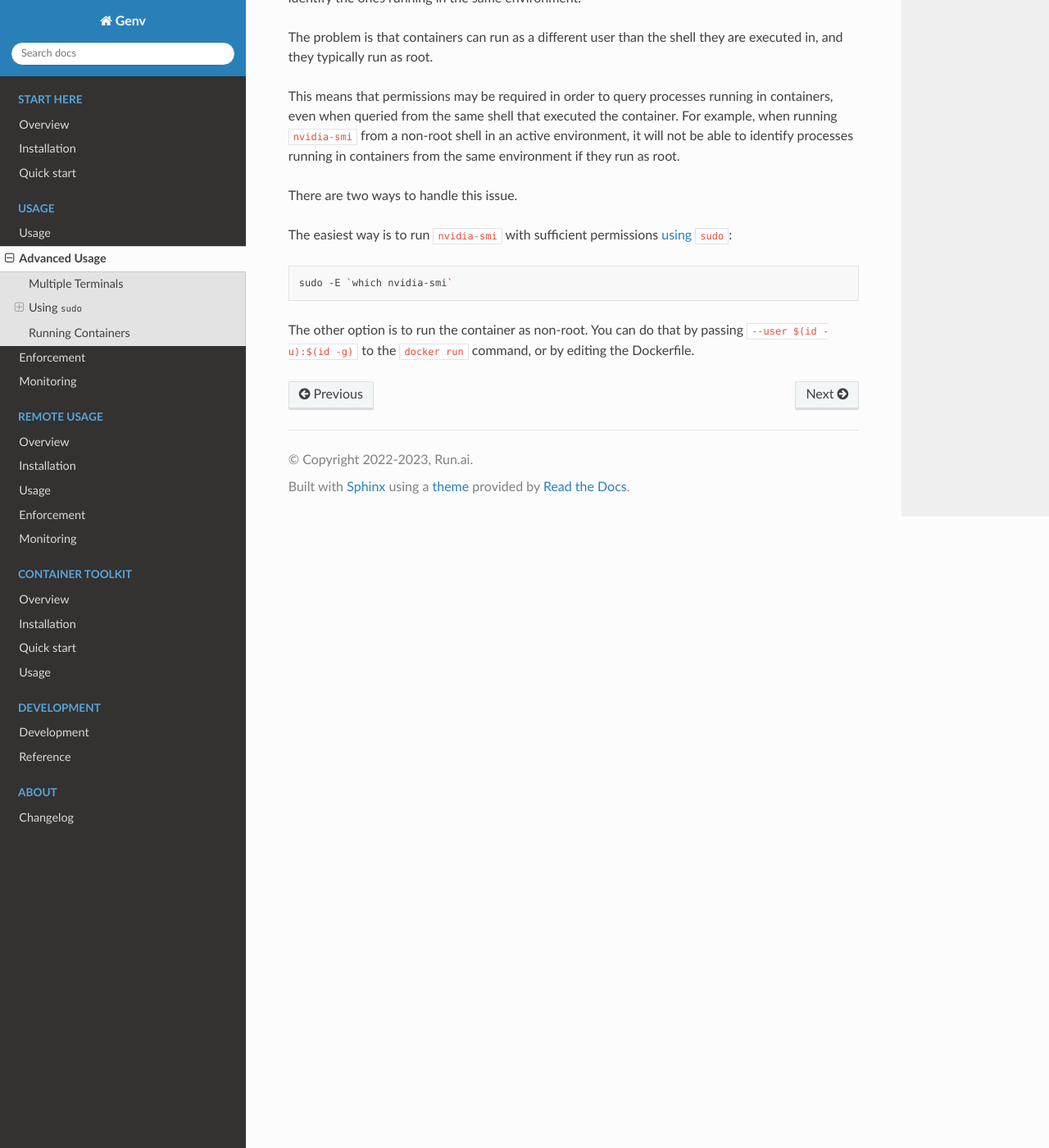
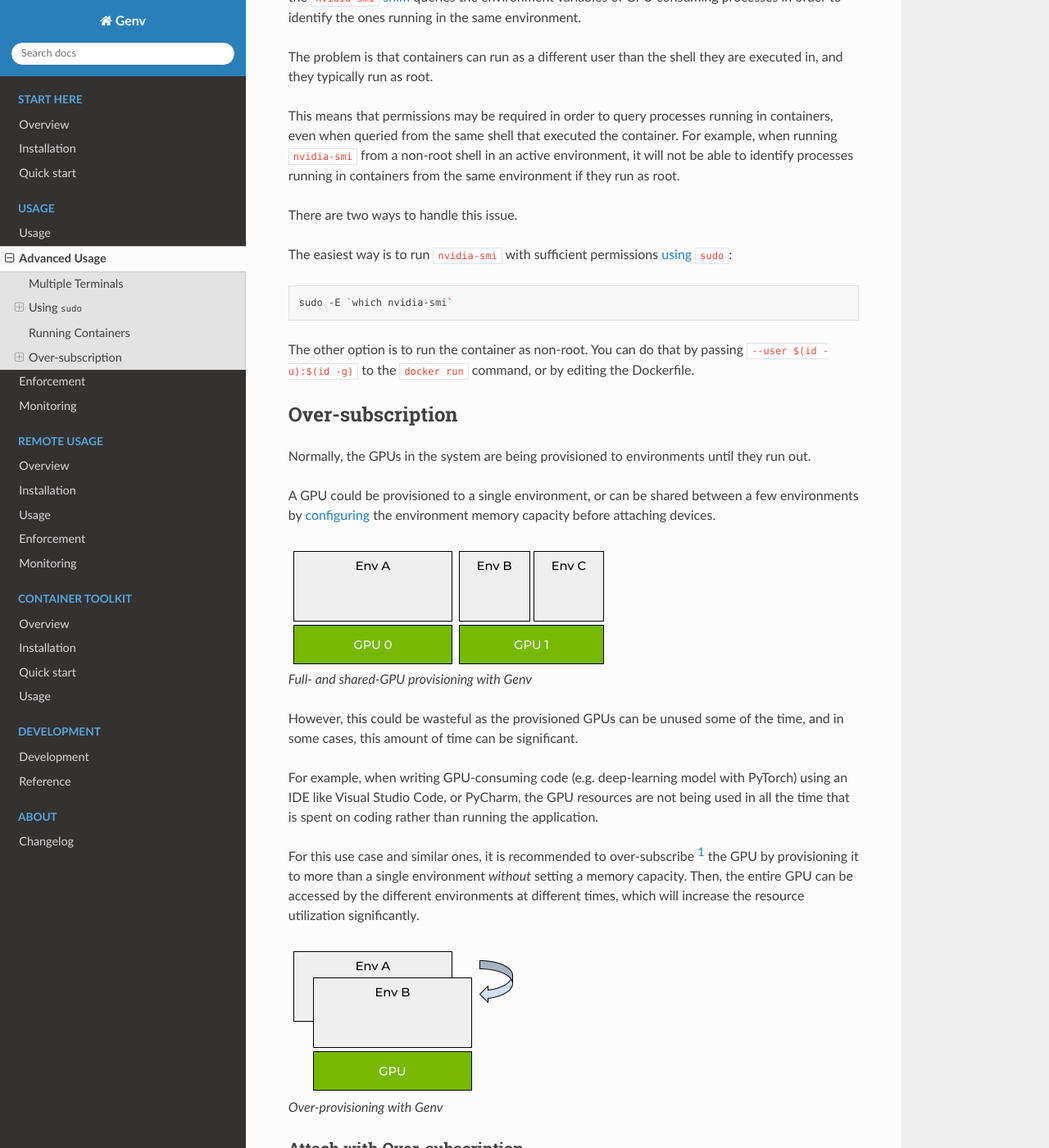
Before and after one commit to run-ai/genv, a Sphinx documentation site: the page built from docs/source/usage/advanced-usage.rst, in a window 1280 px wide and 1400 px high, scrolled down 3079 px. Shown: the whole window at 82% size. Built offline with Sphinx 7.4.7 and the Read the Docs theme 2.0.0, drawn with Linux system fonts in a browser that asks for light colours; some of the changed text lies outside the part shown.

Commit message:
Documented over-subscription

```diff
--- a/docs/source/usage/advanced-usage.rst
+++ b/docs/source/usage/advanced-usage.rst
@@ -142,3 +142,79 @@ The easiest way is to run :code:`nvidia-smi` with sufficient permissions :ref:`u
 
 The other option is to run the container as non-root.
 You can do that by passing :code:`--user $(id -u):$(id -g)` to the :code:`docker run` command, or by editing the Dockerfile.
+
+Over-subscription
+-----------------
+Normally, the GPUs in the system are being provisioned to environments until they run out.
+
+A GPU could be provisioned to a single environment, or can be shared between a few environments by :ref:`configuring <Configure the GPU Memory Capacity>` the environment memory capacity before attaching devices.
+
+.. figure:: provisioning.png
+
+   Full- and shared-GPU provisioning with Genv
+
+However, this could be wasteful as the provisioned GPUs can be unused some of the time, and in some cases, this amount of time can be significant.
+
+For example, when writing GPU-consuming code (e.g. deep-learning model with PyTorch) using an IDE like Visual Studio Code, or PyCharm, the GPU resources are not being used in all the time that is spent on coding rather than running the application.
+
+For this use case and similar ones, it is recommended to over-subscribe [#]_ the GPU by provisioning it to more than a single environment *without* setting a memory capacity.
+Then, the entire GPU can be accessed by the different environments at different times, which will increase the resource utilization significantly.
+
+.. figure:: over-provisioning.png
+
+   Over-provisioning with Genv
+
+Attach with Over-subscription
+~~~~~~~~~~~~~~~~~~~~~~~~~~~~~
+By default, Genv does not over-subscribe GPUs.
+This means that once a GPU is fully provisioned - either to a single environment or multiple ones - it cannot be attached anymore.
+
+To attach a GPU with over-subscription you will need to pass the argument :code:`-o` or :code:`--over-subscribe` to the :code:`genv attach` command.
+For example:
+
+.. code-block:: shell
+
+   genv attach --index 0 -o
+
+Another example:
+
+.. code-block:: shell
+
+   genv attach --count 2 --over-subscribe
+
+Access Control
+~~~~~~~~~~~~~~
+It is the responsibility of the users to access the over-subscribed GPU one at a time in order to avoid any OOM failures.
+
+For this reason, Genv provides an access control mechanism, which can be used by the users to achieve the desired behavior.
+
+.. warning::
+
+   All environments must cooperate and use the Genv access control mechanism.
+   There will be no effect if only some of the environments will and you will be exposed to OOM failures.
+
+~~~~~~~~~~
+Python SDK
+~~~~~~~~~~
+Import the :code:`genv` module and wrap your Python code with a call to :code:`genv.env.lock_devices()`.
+For example:
+
+.. code-block:: python
+
+   import genv
+
+   with genv.env.lock_devices():
+      main()
+
+~~~~~
+Shell
+~~~~~
+Use the :code:`genv lock` command which works similarly to :code:`flock` [#]_.
+For example:
+
+.. code-block:: shell
+
+   genv lock python main.py
+
+.. [#] `Over-allocation - Wikipedia <https://en.wikipedia.org/wiki/Thin_provisioning#Over-allocation>`_
+.. [#] `flock(1) - Linux manual page <https://man7.org/linux/man-pages/man1/flock.1.html>`_
```
Also changed, not shown: docs/source/usage/over-provisioning.png (added), docs/source/usage/provisioning.png (added).
